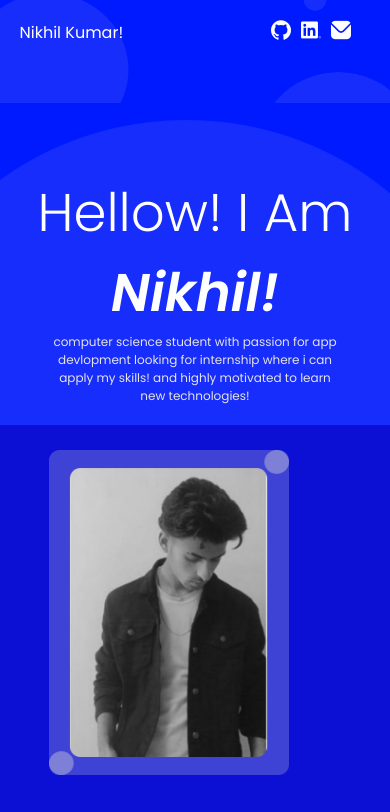
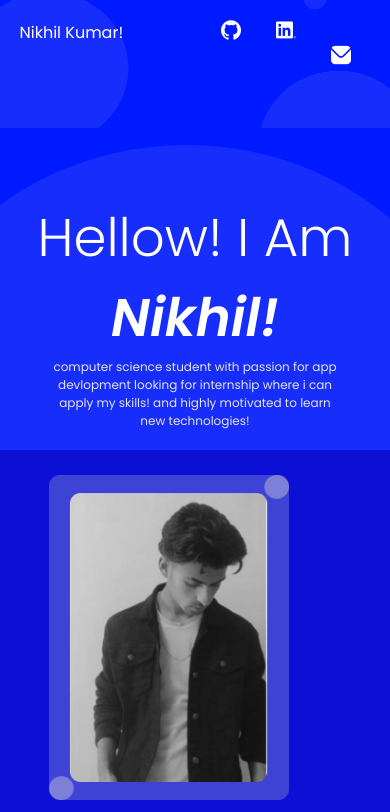
Before and after one commit to voiiddxx/nikhilx, a plain HTML site: page index.html in a window 390 px wide. Shown: the top 812 px of the page. Drawn offline with nearby package versions, Linux system fonts and the light colour scheme; files whose address does not match are found by name; a web font is replaced by a local one.

Commit message:
Update style.css

```diff
--- a/style.css
+++ b/style.css
@@ -567,7 +567,7 @@ letter-spacing: 0.5px;
         font-size: 20px;
     }
     .right-nav{
-        gap: 10px;
+        gap: 35px;
     }
     .head{
         background-size: 100%;
@@ -603,4 +603,7 @@ letter-spacing: 0.5px;
       margin-left: 10px;
       margin-right: 10px;
     }
+    address{
+      margin-top: 25px;
+    }
 }
```
